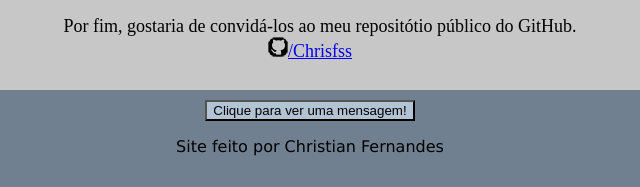
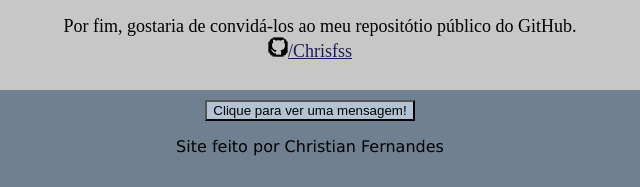
Before and after one commit to Chrisfss/Trabalho_FDS, a plain HTML site: page index.html in a window 1280 px wide. Shown: the part 1434-1621 px from the top of the page, 330-970 px from the left. Drawn offline with Linux system fonts and the light colour scheme.

Commit message:
Finalizado

```diff
--- a/index.html
+++ b/index.html
@@ -54,7 +54,7 @@
             </tr>
         </table>
         <p class="interesse">
-            Por fim, gostaria de convidá-los ao meu repositótio público do GitHub. <br> <img src="icones/icone-github.png" alt="icone-github"><a href="https://github.com/Chrisfss" target="_blank" rel="external">/Chrisfss</a>
+            Por fim, gostaria de convidá-los ao meu repositótio público do GitHub. <br> <img src="icones/icone-github.png" alt="icone-github"><a href="https://github.com/Chrisfss" target="_blank" rel="external" id="mouse">/Chrisfss</a>
         </p>
     </main>
     <footer id="rodape">
--- a/style.css
+++ b/style.css
@@ -66,6 +66,12 @@ table img {
     font-size: 18px;
     text-align: center;
 }
+#mouse{
+    color: rgb(27, 27, 87);
+}
+#mouse:hover {
+    color: blueviolet;
+}
 footer {
     background-color: slategray;
     height: 80px;
```
